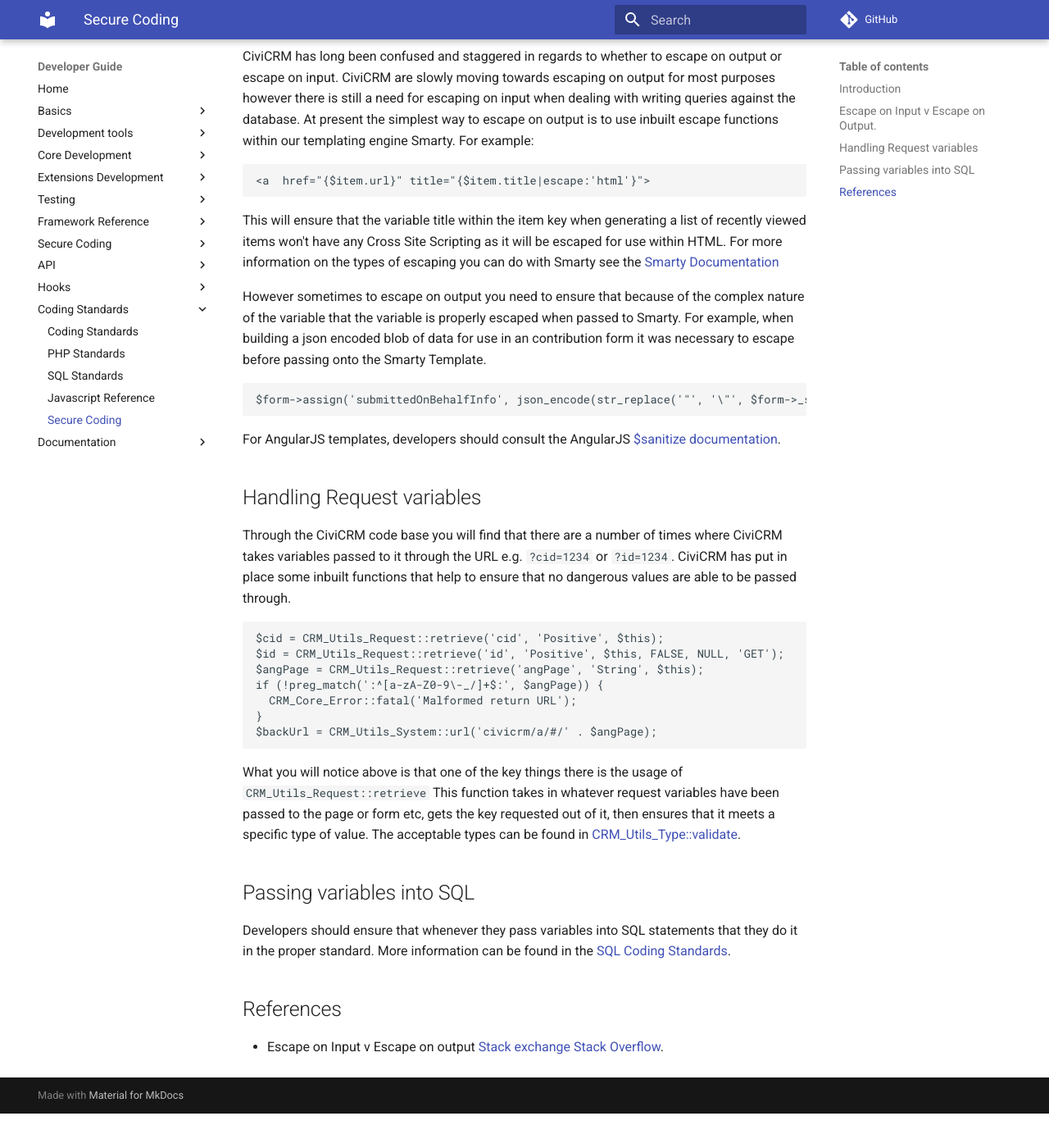
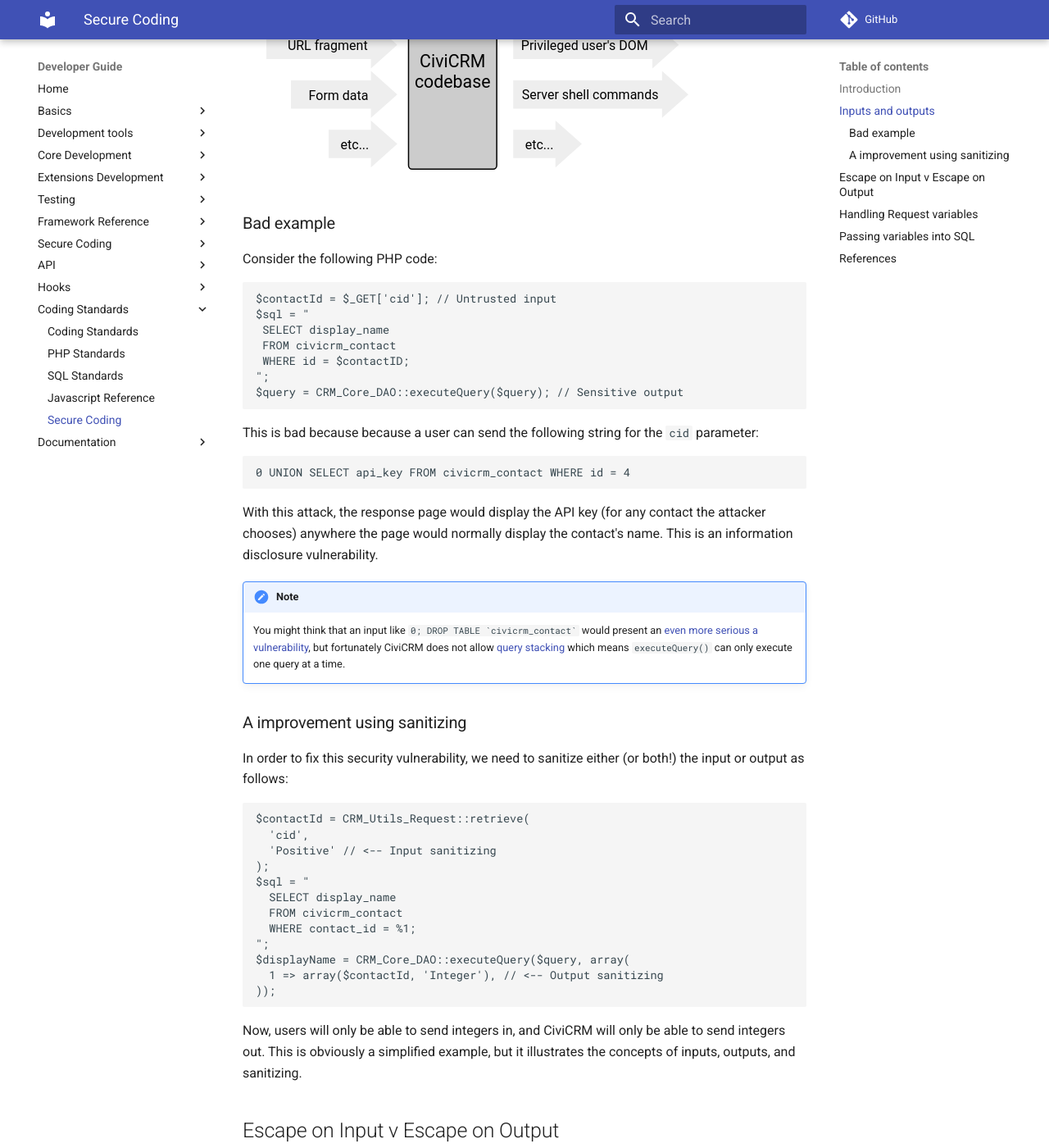
Before and after one commit to civicrm/civicrm-dev-docs, an MkDocs documentation site: the page built from docs/standards/secure.md, in a window 1280 px wide and 1400 px high, scrolled down 563 px. Shown: the whole window at 82% size. Built offline with MkDocs 1.6.1 and Material for MkDocs 9.7.7, drawn with Linux system fonts in a browser that asks for light colours; comment, search, counter and statistics services are not loaded; old or Windows-style settings are respelled for this version of MkDocs; before the commit the page ends 1921 px from its top, so only the background shows below that; some of the changed text lies outside the part shown.

Commit message:
Security - explain inputs and outputs

````diff
--- a/docs/standards/secure.md
+++ b/docs/standards/secure.md
@@ -4,7 +4,59 @@
 
 CiviCRM maintains a number of standard practices which help ensure that CiviCRM is as secure as possible. This chapter will aim to help give developers guidance on the best way to write code for CiviCRM core and Extensions etc in a secure way.
 
-## Escape on Input v Escape on Output.
+## Inputs and outputs
+
+Like any large application, CiviCRM has many inputs and many outputs &mdash; and for adequate security, it must ensure that all data which flows from untrusted inputs to sensitive outputs receives *sanitizing* at some point along the way to protect against attacks.
+
+![Inputs vs outputs diagram](/img/security-inputs-and-outputs.svg)
+
+### Bad example
+
+Consider the following PHP code:
+
+```php
+$contactId = $_GET['cid']; // Untrusted input
+$sql = "
+ SELECT display_name
+ FROM civicrm_contact
+ WHERE id = $contactID;
+";
+$query = CRM_Core_DAO::executeQuery($query); // Sensitive output
+```
+
+This is bad because because a user can send the following string for the `cid` parameter:
+
+```text
+0 UNION SELECT api_key FROM civicrm_contact WHERE id = 4
+```
+
+With this attack, the response page would display the API key (for any contact the attacker chooses) anywhere the page would normally display the contact's name. This is an information disclosure vulnerability.
+
+!!! note
+    You might think that an input like ``0; DROP TABLE `civicrm_contact` `` would present an [even more serious a vulnerability](https://xkcd.com/327/), but fortunately CiviCRM does not allow [query stacking](http://www.sqlinjection.net/stacked-queries/) which means `executeQuery()` can only execute one query at a time.
+
+### A improvement using sanitizing
+
+In order to fix this security vulnerability, we need to sanitize either (or both!) the input or output as follows:
+
+```php
+$contactId = CRM_Utils_Request::retrieve(
+  'cid',
+  'Positive' // <-- Input sanitizing
+);
+$sql = "
+  SELECT display_name
+  FROM civicrm_contact
+  WHERE contact_id = %1;
+";
+$displayName = CRM_Core_DAO::executeQuery($query, array(
+  1 => array($contactId, 'Integer'), // <-- Output sanitizing
+));
+```
+
+Now, users will only be able to send integers in, and CiviCRM will only be able to send integers out. This is obviously a simplified example, but it illustrates the concepts of inputs, outputs, and sanitizing.
+
+## Escape on Input v Escape on Output
 
 Escaping on input means that developers ensure that every single input from their Interface(s) are properly escaped before passing them into the database. This has a major issue for an application like CiviCRM because there are too many various interfaces to try and do proper escape on Input. There is also a risk that when you escape on input you can dramatically change the value and strip out some data through the escaping process.  Where as escaping on output means you have to cover all your various interfaces, ensure that all of them properly and safely account for the possibility that there maybe unsafe data in your database and sanitise it for safe viewing / usage in for example HTML or AngularJS templating.
 
````
Also changed, not shown: docs/img/security-inputs-and-outputs.svg (added).
